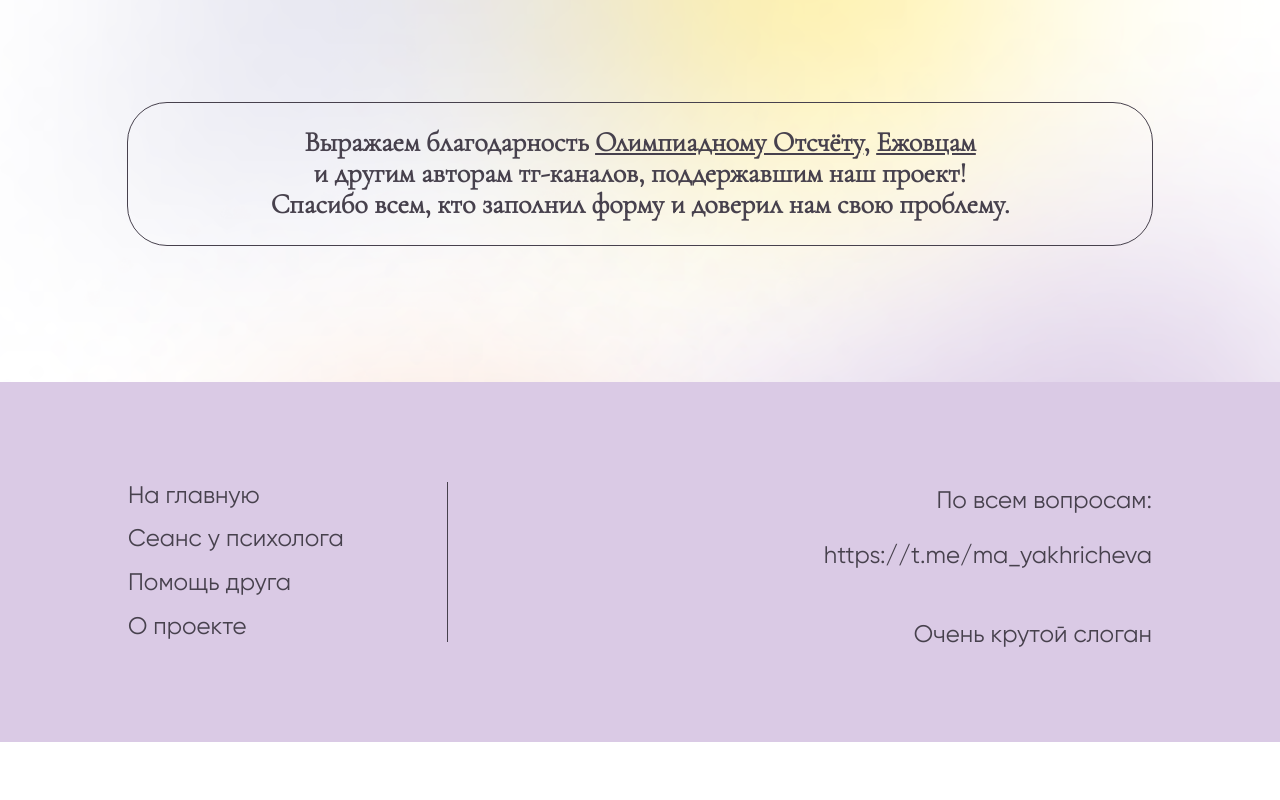
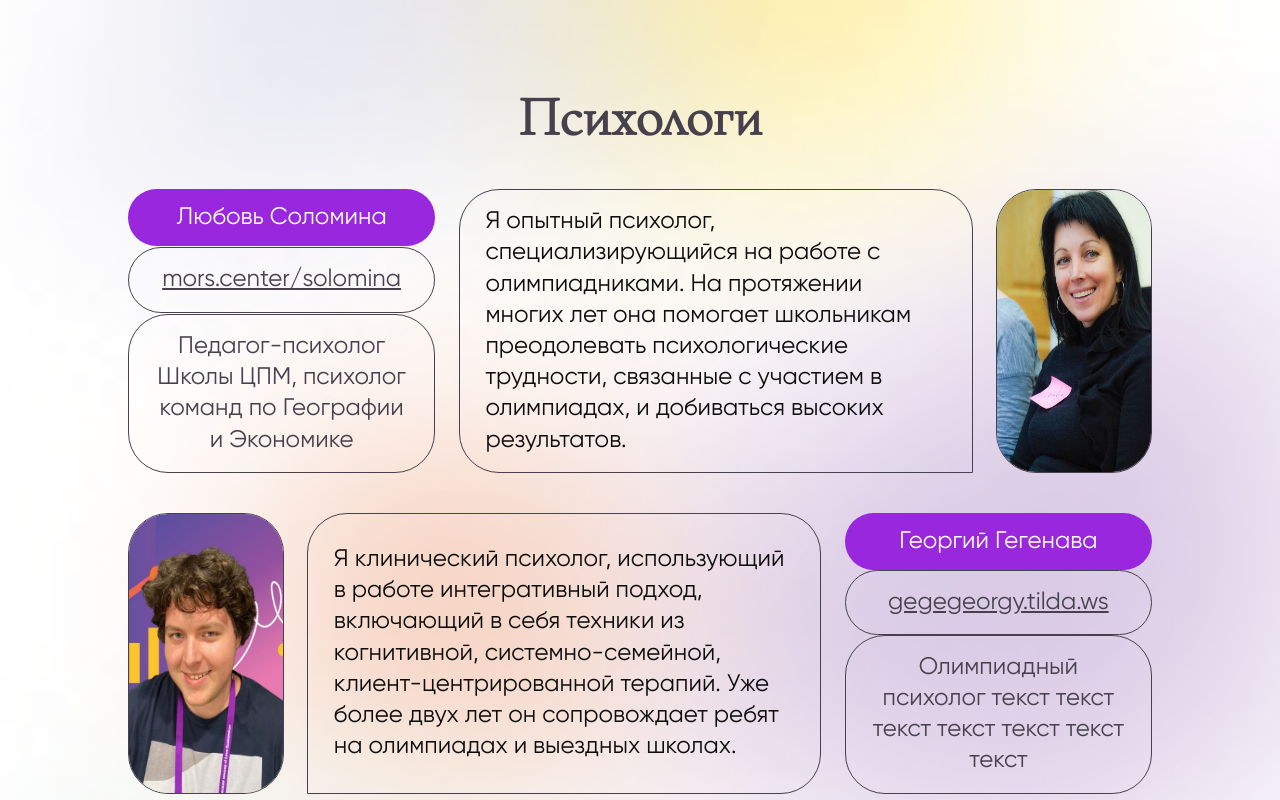
Before and after one commit to impanikaa/longread-app, a React (Create React App) app: page / in a window 1280 px wide. Shown: the part 1800-2600 px from the top of the page. Before the commit the page ends 2542 px from the top, so only its background shows below. Built offline with nearby package versions, Linux system fonts and the light colour scheme.

Commit message:
готов раздел с психологами

```diff
--- a/src/components/header/style.module.css
+++ b/src/components/header/style.module.css
@@ -125,7 +125,7 @@
 
   .navbarLinks a {
     color: #0D0D0D;
-    font-family: 'Roboto Condensed Regular', sans-serif;
+    font-family: 'gilroy-regular', sans-serif;
     font-size: 3vh;
     line-height: normal;
     text-decoration: none;
--- a/src/components/home/index.jsx
+++ b/src/components/home/index.jsx
@@ -3,6 +3,9 @@ import { Link } from 'react-router-dom';
 import Planet from '../../data/planet.png'
 import Help from '../../data/Help circle.png'
 import Heart from '../../data/Heart circle.png'
+import Ps1 from '../../data/psychologist1.jpg'
+import Ps2 from '../../data/psychologist2.jpg'
+import Ps3 from '../../data/psychologist3.jpg'
 
 function scrollToElement() {
     const element = document.getElementById('target-element');
@@ -54,6 +57,47 @@ const Home = () => {
             <img src={Heart}></img>
         </div>
 
+        <div className={styles.container_psychologist}>
+            <h3>Психологи</h3>
+
+            <div className={styles.ps_block_1}>
+                <div className={styles.ps_block_a}>
+                    <div className={styles.ps_block_a_1}>Любовь Соломина</div>
+                    <div className={styles.ps_block_a_2}><a href='https://mors.center/solomina'>mors.center/solomina</a></div>
+                    <div className={styles.ps_block_a_3}>Педагог-психолог Школы ЦПМ, психолог команд по Географии и Экономике</div>
+                </div>
+                <div className={styles.ps_block_b_1}>Я опытный психолог, специализирующийся на работе с олимпиадниками.
+                    На протяжении многих лет она помогает школьникам преодолевать психологические трудности,
+                    связанные с участием в олимпиадах, и добиваться высоких результатов.</div>
+                <img src={Ps1} className={styles.ps_block_c}></img>
+            </div>
+
+            <div className={styles.ps_block_2}>
+                <div className={styles.ps_block_a}>
+                    <div className={styles.ps_block_a_1}>Георгий Гегенава</div>
+                    <div className={styles.ps_block_a_2}><a href='https://gegegeorgy.tilda.ws/'>gegegeorgy.tilda.ws</a></div>
+                    <div className={styles.ps_block_a_3}>Олимпиадный психолог текст текст текст текст текст текст текст</div>
+                </div>
+                <div className={styles.ps_block_b_2}>Я клинический психолог, использующий в работе интегративный подход,
+                    включающий в себя техники из когнитивной, системно-семейной, клиент-центрированной терапий.
+                    Уже более двух лет он сопровождает ребят на олимпиадах и выездных школах.</div>
+                <img src={Ps2} className={styles.ps_block_c}></img>
+            </div>
+
+            <div className={styles.ps_block_1}>
+                <div className={styles.ps_block_a}>
+                    <div className={styles.ps_block_a_1}>Поля Коноплева</div>
+                    <div className={styles.ps_block_a_2}><a href='https://t.me/poka_ne_psycholog'>tg channel</a></div>
+                    <div className={styles.ps_block_a_3}>Студентка 2-ого курса ОП «Психология» НИУ ВШЭ, вожатая ЛЭШ</div>
+                </div>
+                <div className={styles.ps_block_b_1}>Я помогу сделать первые шаги к решению проблем с пониманием родных,
+                    сравнением себя с другими и трудностью с тем, чтобы влиться в олимпиадную тусовку.
+                    Текст текст текст текст текст текст текст текст текст текст текст текст
+                    текст текст текст текст текст текст</div>
+                <img src={Ps3} className={styles.ps_block_c}></img>
+            </div>
+        </div>
+
         <div className={styles.container_gratitude}>
             <div className={styles.gratitude_text}>
             <h5>Выражаем благодарность <a href='https://t.me/oooooootschet'>Олимпиадному Отсчёту</a>, <a href='https://vk.com/ezhovunion'>Ежовцам</a></h5>
--- a/src/components/home/style.module.css
+++ b/src/components/home/style.module.css
@@ -181,6 +181,93 @@
     border-radius: 50%;
   }
 
+.container_psychologist {
+    display: flex;
+    flex-direction: column;
+    height: auto;
+    width: 100%;
+    justify-content: space-between;
+    align-items: center;
+    margin-bottom: 10vh;
+}
+
+.container_psychologist h3 {
+    margin-bottom: 2vh;
+}
+
+.ps_block_1 {
+    display: flex;
+    flex-direction: row;
+    height: auto;
+    justify-content: space-between;
+    margin-top: 5vh;
+}
+
+.ps_block_2 {
+    display: flex;
+    flex-direction: row-reverse;
+    height: auto;
+    justify-content: space-between;
+    margin-top: 5vh;
+}
+
+.ps_block_a {
+    width: 30%;
+    display: flex;
+    flex-direction: column;
+    justify-content: space-between;
+}
+
+.ps_block_a_1 {
+    border-radius: 10vh;
+    background-color: #9827DD;
+    color: #fff;
+    padding: 1vw;
+    text-align: center;
+}
+
+.ps_block_a_2 {
+    border-radius: 5vh;
+    border: 1px solid #47414D;
+    color: #47414D;
+    padding: 2vh 2vw;
+    text-align: center;
+}
+
+.ps_block_a_3 {
+    border-radius: 5vh;
+    border: 1px solid #47414D;
+    color: #47414D;
+    padding: 2vh 2vw;
+    text-align: center;
+}
+
+.ps_block_b_1 {
+    width: 45%;
+    border-radius: 5vh 5vh 0vh 5vh;
+    border: 1px solid #47414D;
+    padding: 2vh 2vw;
+    display: flex;
+    justify-content: center;
+    align-items: center;
+}
+
+.ps_block_b_2 {
+    width: 45%;
+    border-radius: 5vh 5vh 5vh 0vh;
+    border: 1px solid #47414D;
+    padding: 2vh 2vw;
+    display: flex;
+    justify-content: center;
+    align-items: center;
+}
+
+.ps_block_c {
+    width: 15%;
+    border-radius: 5vh;
+    border: 1px solid #47414D;
+}
+
 .container_gratitude {
     position: relative;
     height: auto;
@@ -190,7 +277,7 @@
     justify-content: space-between;
     align-items: center;
     height: auto;
-    margin-bottom: 7vh;
+    margin-bottom: 5vh;
     border: 1px solid #47414D;
     border-radius: 5vh;
 }
--- a/src/index.css
+++ b/src/index.css
@@ -108,8 +108,8 @@ h2 {
 }
 
 h3 {
-  font-family: 'gilroy-medium', sans-serif;
-  font-size: 3vh;
+  font-family: 'CormorantGaramond-Light', sans-serif;
+  font-size: 7vh;
   margin: 0;
   padding: 0;
   color: #47414D;
@@ -129,6 +129,7 @@ h5 {
   margin: 0;
   padding: 0;
   color: #47414D;
+  line-height: 130%;
 }
 
 button {
@@ -166,17 +167,17 @@ button:active {
   }
   h1 {
     font-size: 5vh;
-    line-height: 110%;
+    /* line-height: 110%; */
   }
 
   h2 {
     font-size: 4vh;
-    line-height: 110%;
+    /* line-height: 110%; */
   }
 
   h3 {
     font-size: 2.5vh;
-    line-height: 110%;
+    /* line-height: 110%; */
   }
 
   button {
```
Also changed, not shown: src/data/psychologist2.jpg, src/data/psychologist3.jpg.
